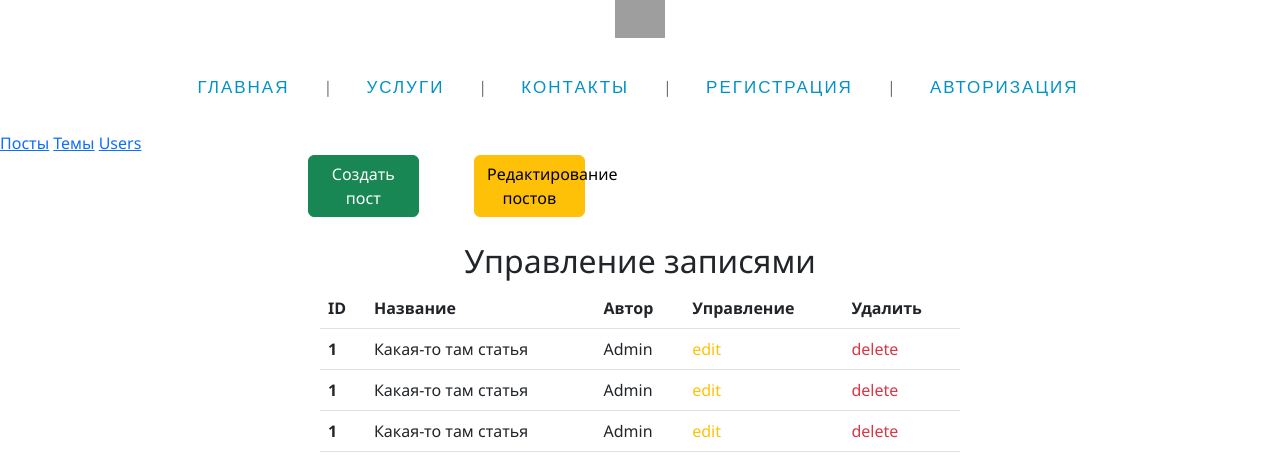
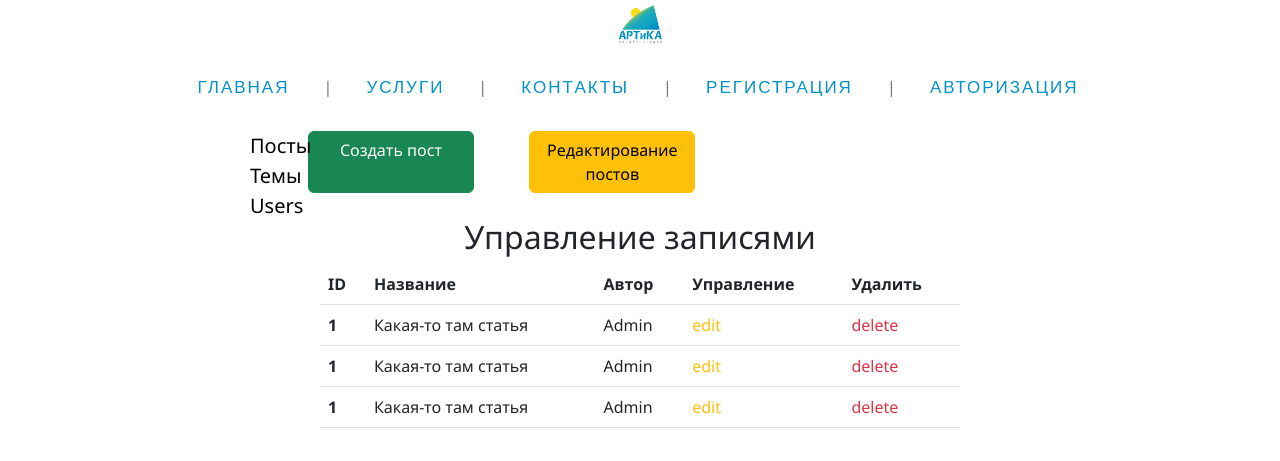
Before and after one commit to GuestForProject/Artica, a PHP site: page /admin/posts in a window 1280 px wide. Shown: the top 461 px of the page. Run offline with PHP 8.4, Linux system fonts and the light colour scheme; some libraries are stand-ins or nearby versions; grey boxes are pictures that could not be loaded.

Commit message:
Add files via upload

```diff
--- a/admin/posts/creates.php
+++ b/admin/posts/creates.php
@@ -7,9 +7,9 @@
 
 <div class="posts col-9" style="width: 50%; margin: 0 auto">
     <div class="button row" >
-        <a href="creates.php" class="col-2 btn btn-success">Создать пост</a>
+        <a href="creates.php" class="col-3 btn btn-success">Создать пост</a>
         <span class="col-1"></span>
-        <a href="index.php" class="col-2 btn btn-warning">Редактирование постов</a>
+        <a href="index.php" class="col-3 btn btn-warning">Редактирование постов</a>
     </div>
     <div class="row title-table" style="margin-top: 25px">
         <h2>Добавление поста</h2>
--- a/admin/posts/index.php
+++ b/admin/posts/index.php
@@ -6,9 +6,9 @@
 
 <div style="width: 50%; margin: 0 auto">
     <div class="button row" >
-        <a href="creates.php" class="col-2 btn btn-success">Создать пост</a>
+        <a href="creates.php" class="col-3 btn btn-success">Создать пост</a>
         <span class="col-1"></span>
-        <a href="index.php" class="col-2 btn btn-warning">Редактирование постов</a>
+        <a href="index.php" class="col-3 btn btn-warning">Редактирование постов</a>
     </div>
     <div class="row title-table" style="text-align: center; margin-top: 25px">
         <h2>Управление записями</h2>
--- a/admin/topics/creates.php
+++ b/admin/topics/creates.php
@@ -7,9 +7,9 @@
 
 <div class="posts col-9" style="width: 50%; margin: 0 auto">
     <div class="button row" >
-        <a href="creates.php" class="col-2 btn btn-success">Создать категорию</a>
+        <a href="creates.php" class="col-3 btn btn-success">Создать категорию</a>
         <span class="col-1"></span>
-        <a href="index.php" class="col-2 btn btn-warning">Редактирование категорий</a>
+        <a href="index.php" class="col-3 btn btn-warning">Редактирование категорий</a>
     </div>
     <div class="row title-table" style="margin-top: 25px">
         <h2>Создание категории</h2>
--- a/admin/topics/index.php
+++ b/admin/topics/index.php
@@ -6,9 +6,9 @@
 
 <div style="width: 50%; margin: 0 auto">
     <div class="button row" >
-        <a href="creates.php" class="col-2 btn btn-success">Создать категорию</a>
+        <a href="creates.php" class="col-3 btn btn-success">Создать категорию</a>
         <span class="col-1"></span>
-        <a href="index.php" class="col-2 btn btn-warning">Редактирование категорий</a>
+        <a href="index.php" class="col-3 btn btn-warning">Редактирование категорий</a>
     </div>
     <div class="row title-table" style="text-align: center; margin-top: 25px">
         <h2>Управление темами</h2>
--- a/admin/users/creates.php
+++ b/admin/users/creates.php
@@ -6,7 +6,7 @@
 
 <div class="posts col-9" style="width: 50%; margin: 0 auto;">
     <div class="button row">
-        <a href="admin/users/create.php" class="col-2 btn btn-success">Создать</a>
+        <a href="admin/users/create.php" class="col-3 btn btn-success">Создать</a>
         <span class="col-1"></span>
         <a href="admin/users/index.php" class="col-3 btn btn-warning">Редактировать</a>
     </div>
--- a/admin/users/index.php
+++ b/admin/users/index.php
@@ -6,9 +6,9 @@
 
 <div style="width: 50%; margin: 0 auto">
     <div class="button row" >
-        <a href="creates.php" class="col-2 btn btn-success">Создать пользователя</a>
+        <a href="creates.php" class="col-3 btn btn-success">Создать пользователя</a>
         <span class="col-1"></span>
-        <a href="index.php" class="col-2 btn btn-warning">Редактировать пользователя</a>
+        <a href="index.php" class="col-3 btn btn-warning">Редактировать пользователя</a>
     </div>
     <div class="row title-table" style="text-align: center; margin-top: 25px">
         <h2>Управление пользователями</h2>
--- a/app/databases/connection.php
+++ b/app/databases/connection.php
@@ -1,6 +1,6 @@
 <?php
     $host = '127.0.0.1:3306';
-    $data = 'Aritica';
+    $data = 'Artica';
     $user = 'root';
     $pass = '';
     $options = [PDO::ATTR_ERRMODE => PDO::ERRMODE_EXCEPTION,
--- a/app/include/header-admin.php
+++ b/app/include/header-admin.php
@@ -1,13 +1,19 @@
 <header>
-    <p class="navbar-logo" href=""><img src="3.png" alt="Лого"></p>
+    <p class="navbar-logo" href=""><img src="../../3.png" alt="Лого"></p>
     <ul class="menu-main">
         <li><a href="../../index.php">Главная</a></li>
         <li><a href="../../Services.php" >Услуги</a></li>  <!-- class="current" !-->
         <li><a href="../../Contacts.php">Контакты</a></li>
+        <?
+        ?>
 
         <? if (isset($_SESSION['id'])): ?>
             <a><? echo($_SESSION['login']) ?></a>
             <li><a href="../../logout.php">Выйти</a></li>
+
+            <? if ($_SESSION['admin'] == '1'): ?>
+                <li><a href="admin/posts">Админка</a></li>
+            <? endif; ?>
 
         <? else: ?>
             <li><a href="../../reg.php">Регистрация</a></li>
--- a/components/SideBar.php
+++ b/components/SideBar.php
@@ -3,6 +3,23 @@
     $dir2 = $root . '/admin/topics';
     $dir3 = $root . '/admin/users';
 ?>
-<a href="/admin/posts">Посты</a>
-<a href="/admin/topics">Темы</a>
-<a href="/admin/users">Users</a>
+<div class='sideBar'>
+	<a href="/admin/posts">Посты</a>
+	<a href="/admin/topics">Темы</a>
+	<a href="/admin/users">Users</a>
+</div>
+
+<style>
+	.sideBar {
+		position: absolute;
+		left: 250px;
+		display: flex;
+		flex-direction: column;
+	}
+	.sideBar a {
+		text-decoration: none;
+		color: black;
+		font-size: 20px;
+	}
+
+</style>
```
